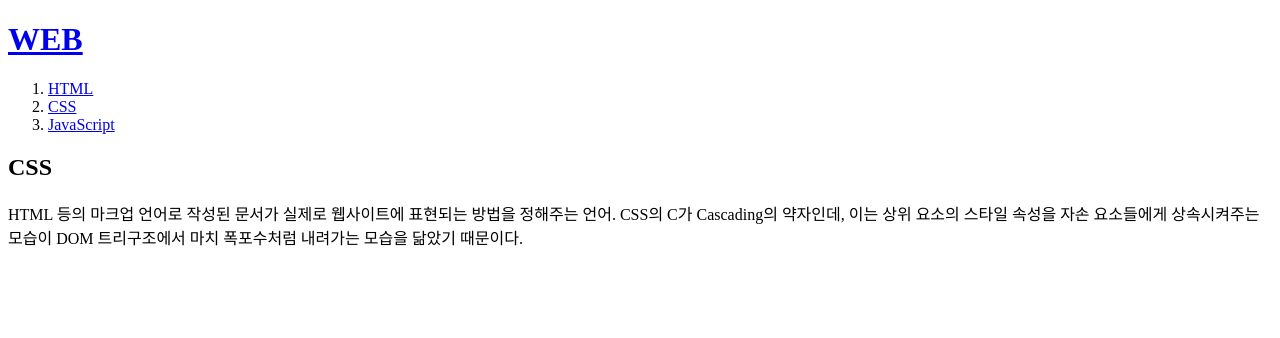
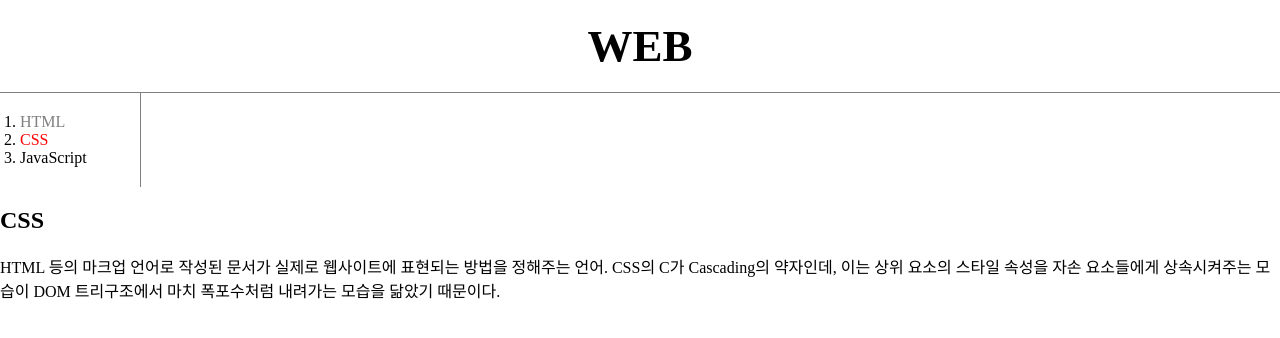
Before and after one commit to Mount19Lukaku9/web1, a plain HTML site: page 2.html in a window 1280 px wide. Drawn offline with Linux system fonts and the light colour scheme.

Commit message:
Add files via upload

```diff
--- a/2.html
+++ b/2.html
@@ -2,15 +2,48 @@
 <html>
 
 <head>
-    <title>WEB1 - CSS</title>
+    <title>WEB - CSS</title>
     <meta charst="uth-8">
+    <style>
+        body {
+            margin: 0;
+        }
+
+        a {
+            color: black;
+            text-decoration: none;
+        }
+
+        #active {
+            color: red;
+        }
+
+        .saw {
+            color: gray;
+        }
+
+        h1 {
+            font-size: 45px;
+            text-align: center;
+            border-bottom: 1px solid gray;
+            margin: 0;
+            padding: 20px;
+        }
+
+        ol {
+            border-right: 1px solid gray;
+            width: 100px;
+            margin: 0;
+            padding: 20px;
+        }
+    </style>
 </head>
 
 <body>
     <h1><a href="index.html">WEB</a></h1>
     <ol>
-        <li><a href="1.html">HTML</a></li>
-        <li><a href="2.html">CSS</a></li>
+        <li><a href="1.html" class="saw">HTML</a></li>
+        <li><a href="2.html" class="saw" id="active">CSS</a></li>
         <li><a href="3.html">JavaScript</a></li>
     </ol>
     <h2>CSS</h2>
```
Also changed, not shown: 1.html (+1 -1 lines), 3.html (+3 -3 lines), box.html (added, +24 -0 lines), index.html (+1 -1 lines).
